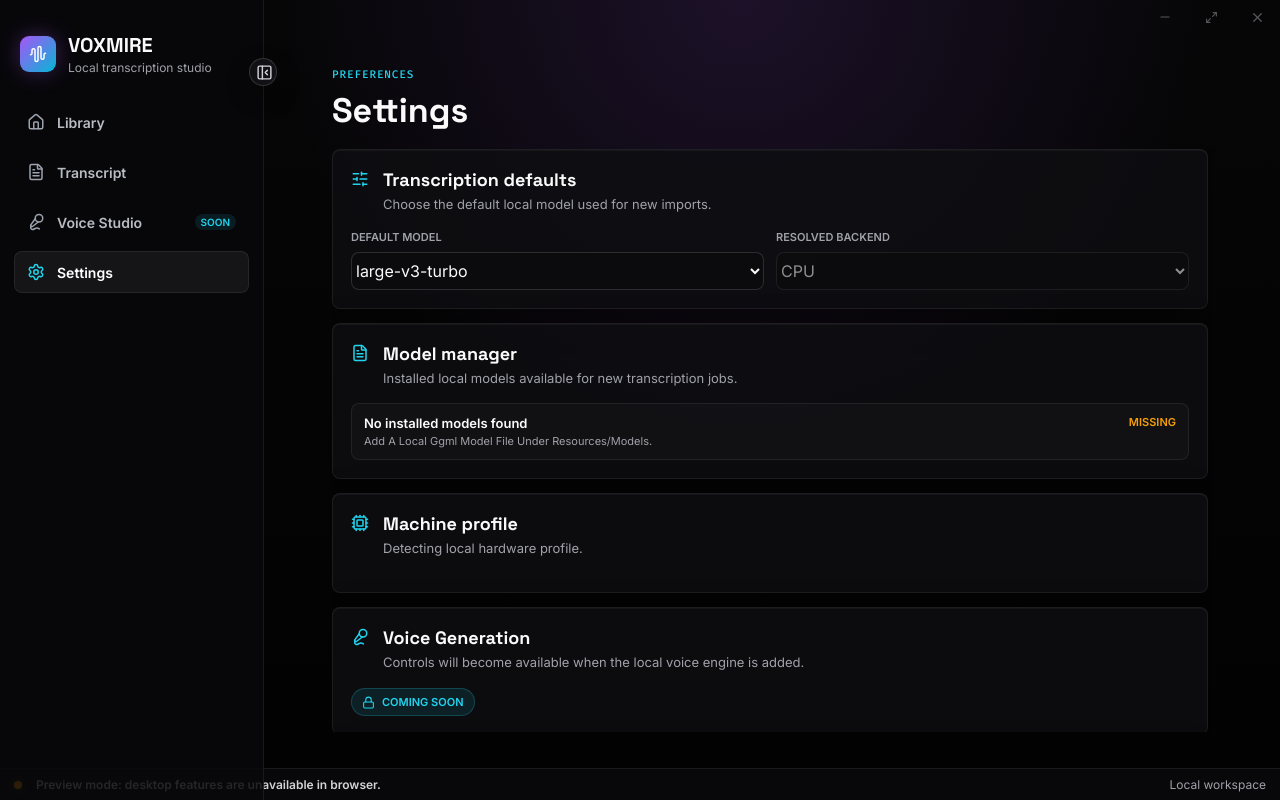
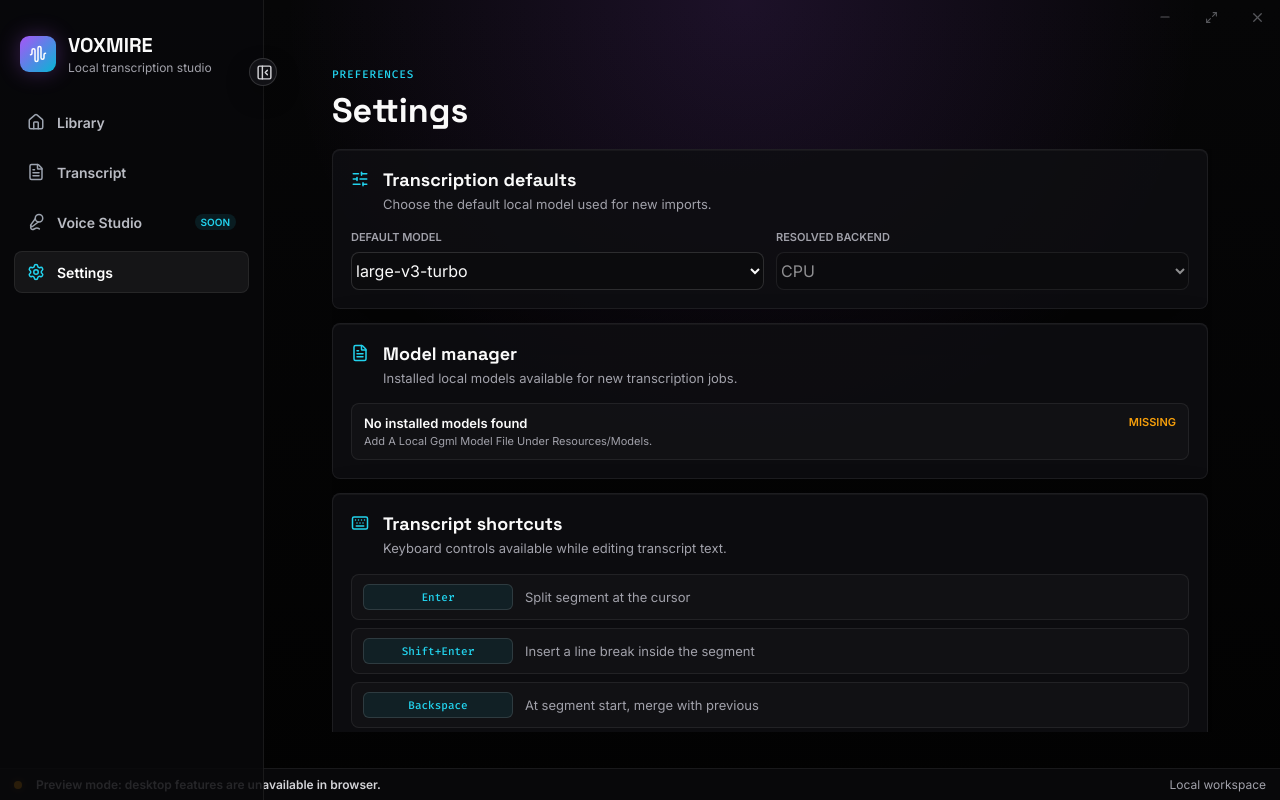
Before and after one commit to Avaxerrr/Voxmire, a React (Vite) app in the folder apps/desktop/src/renderer/: page / in a window 1280 px wide. Both pictures are taken after a click on the button "Settings". Built offline with nearby package versions, Linux system fonts and the light colour scheme.

Commit message:
Improve transcript find and shortcut UX

```diff
--- a/apps/desktop/src/renderer/src/App.tsx
+++ b/apps/desktop/src/renderer/src/App.tsx
@@ -15,6 +15,7 @@ import {
   FolderOpen,
   Home,
   Info,
+  Keyboard,
   Lock,
   Maximize2,
   MicVocal,
@@ -99,6 +100,16 @@ const minVideoPreviewWidth = 180;
 const maxTopVideoPreviewWidth = 420;
 const maxSideVideoPreviewWidth = 360;
 const sidePreviewBreakpoint = 1180;
+const transcriptShortcuts = [
+  { keys: 'Enter', action: 'Split segment at the cursor' },
+  { keys: 'Shift+Enter', action: 'Insert a line break inside the segment' },
+  { keys: 'Backspace', action: 'At segment start, merge with previous' },
+  { keys: 'Delete', action: 'At segment end, merge with next' },
+  { keys: 'Tab', action: 'Save and move to next segment' },
+  { keys: 'Shift+Tab', action: 'Save and move to previous segment' },
+  { keys: 'Esc', action: 'Cancel the active edit' },
+  { keys: 'Ctrl/Cmd+S', action: 'Save the active segment' }
+];
 
 const fallbackModels: ModelProfile[] = [
   {
@@ -935,6 +946,7 @@ function TranscriptView({
   const [findPanelOpen, setFindPanelOpen] = useState(false);
   const [findQuery, setFindQuery] = useState('');
   const [replaceQuery, setReplaceQuery] = useState('');
+  const [activeFindIndex, setActiveFindIndex] = useState(0);
   const [replacingText, setReplacingText] = useState(false);
   const [mediaUrl, setMediaUrl] = useState<string | null>(null);
   const [mediaError, setMediaError] = useState<string | null>(null);
@@ -970,6 +982,12 @@ function TranscriptView({
     return jobs.filter((entry) => entry.sourceFile.name.toLowerCase().includes(query));
   }, [jobs, switcherQuery]);
   const findMatchCount = useMemo(() => countTranscriptMatches(segments, findQuery), [findQuery, segments]);
+  const findMatchIndexes = useMemo(() => findTranscriptMatchIndexes(segments, findQuery), [findQuery, segments]);
+  const activeFindSegment = findMatchIndexes.length > 0 ? segments[findMatchIndexes[Math.min(activeFindIndex, findMatchIndexes.length - 1)] ?? -1] ?? null : null;
+
+  useEffect(() => {
+    setActiveFindIndex(0);
+  }, [findQuery]);
 
   useEffect(() => {
     if (!switcherOpen && !exportMenuOpen && !findPanelOpen) {
@@ -1101,6 +1119,22 @@ function TranscriptView({
     setPlaybackTime(nextTime);
     if (audio) {
       applyMediaSeek(audio, nextTime, false);
+    }
+  }
+
+  function jumpToFindMatch(direction: 'previous' | 'next'): void {
+    if (findMatchIndexes.length === 0) {
+      return;
+    }
+
+    const nextIndex =
+      direction === 'next'
+        ? (activeFindIndex + 1) % findMatchIndexes.length
+        : (activeFindIndex - 1 + findMatchIndexes.length) % findMatchIndexes.length;
+    const segment = segments[findMatchIndexes[nextIndex] ?? -1];
+    setActiveFindIndex(nextIndex);
+    if (segment) {
+      seekToSegment(segment);
     }
   }
 
@@ -1282,6 +1316,24 @@ function TranscriptView({
                 value={findQuery}
               />
             </label>
+            <div className="find-nav-controls" aria-label="Find result navigation">
+              <button
+                aria-label="Previous match"
+                disabled={findMatchIndexes.length === 0}
+                onClick={() => jumpToFindMatch('previous')}
+                type="button"
+              >
+                <SkipBack size={14} />
+              </button>
+              <button
+                aria-label="Next match"
+                disabled={findMatchIndexes.length === 0}
+                onClick={() => jumpToFindMatch('next')}
+                type="button"
+              >
+                <SkipForward size={14} />
+              </button>
+            </div>
             <input
               aria-label="Replace transcript text"
               className="replace-field"
@@ -1290,7 +1342,7 @@ function TranscriptView({
               type="text"
               value={replaceQuery}
             />
-            <span className="find-count">{findQuery.trim() ? `${findMatchCount} matches` : 'Find text'}</span>
+            <span className="find-count">{findQuery.trim() ? `${findMatchIndexes.length === 0 ? 0 : activeFindIndex + 1}/${findMatchCount}` : 'Find text'}</span>
             <button
               className="secondary-action"
               disabled={!findQuery.trim() || findMatchCount === 0 || replacingText}
@@ -1370,6 +1422,7 @@ function TranscriptView({
                         onSplitSegment={splitSegment}
                         onUpdateTiming={updateSegmentTiming}
                         onUpdateSegment={updateSegment}
+                        activeSearchSegmentId={activeFindSegment?.id ?? null}
                         searchQuery={findQuery}
                         segments={segments}
                       />
@@ -1385,6 +1438,7 @@ function TranscriptView({
                     onSplitSegment={splitSegment}
                     onUpdateTiming={updateSegmentTiming}
                     onUpdateSegment={updateSegment}
+                    activeSearchSegmentId={activeFindSegment?.id ?? null}
                     searchQuery={findQuery}
                     segments={segments}
                   />
@@ -1681,6 +1735,24 @@ function SettingsView({ appInfo, engines, machineProfile, models, resources, sel
 
         <section className="settings-panel panel-glow">
           <div className="settings-panel-heading">
+            <Keyboard size={18} />
+            <div>
+              <h3>Transcript shortcuts</h3>
+              <p>Keyboard controls available while editing transcript text.</p>
+            </div>
+          </div>
+          <div className="shortcut-grid">
+            {transcriptShortcuts.map((shortcut) => (
+              <div className="shortcut-row" key={shortcut.keys}>
+                <kbd>{shortcut.keys}</kbd>
+                <span>{shortcut.action}</span>
+              </div>
+            ))}
+          </div>
+        </section>
+
+        <section className="settings-panel panel-glow">
+          <div className="settings-panel-heading">
             <Cpu size={18} />
             <div>
               <h3>Machine profile</h3>
@@ -1978,6 +2050,7 @@ type VirtualizedSegmentListProps = {
   onSplitSegment: (segmentId: string, offset: number) => Promise<TranscriptSegment[] | null>;
   onUpdateTiming: (segmentId: string, startSeconds: number, endSeconds: number) => Promise<TranscriptSegmentListResult | null>;
   onUpdateSegment: (segmentId: string, text: string) => Promise<TranscriptSegment | null>;
+  activeSearchSegmentId: string | null;
   searchQuery: string;
   segments: TranscriptSegment[];
 };
@@ -1989,6 +2062,7 @@ function VirtualizedSegmentList({
   onSplitSegment,
   onUpdateTiming,
   onUpdateSegment,
+  activeSearchSegmentId,
   searchQuery,
   segments
 }: VirtualizedSegmentListProps): ReactElement {
@@ -2013,6 +2087,17 @@ function VirtualizedSegmentList({
     }
   }, [activeSegmentIndex, editingSegmentId]);
 
+  useEffect(() => {
+    if (!activeSearchSegmentId) {
+      return;
+    }
+
+    const index = segments.findIndex((segment) => segment.id === activeSearchSegmentId);
+    if (index >= 0) {
+      rowVirtualizer.scrollToIndex(index, { align: 'center' });
+    }
+  }, [activeSearchSegmentId, segments]);
+
   function startEditing(segment: TranscriptSegment): void {
     setSaveErrorSegmentId(null);
     setEditingSegmentId(segment.id);
@@ -2191,6 +2276,7 @@ function VirtualizedSegmentList({
           const savingTiming = segment.id === savingTimingSegmentId;
           const saveError = segment.id === saveErrorSegmentId;
           const searchMatch = searchQuery.trim() ? segment.text.toLowerCase().includes(searchQuery.trim().toLowerCase()) : false;
+          const activeSearchMatch = segment.id === activeSearchSegmentId;
 
           return (
             <div
@@ -2203,6 +2289,7 @@ function VirtualizedSegmentList({
               <EditableSegmentRow
                 active={active}
                 searchMatch={searchMatch}
+                activeSearchMatch={activeSearchMatch}
                 canMergeNext={virtualRow.index < segments.length - 1}
                 canMergePrevious={virtualRow.index > 0}
                 cursorOffset={cursorOffset}
@@ -2236,6 +2323,7 @@ function VirtualizedSegmentList({
 
 type EditableSegmentRowProps = {
   active: boolean;
+  activeSearchMatch: boolean;
   searchMatch: boolean;
   canMergeNext: boolean;
   canMergePrevious: boolean;
@@ -2263,6 +2351,7 @@ type EditableSegmentRowProps = {
 
 function EditableSegmentRow({
   active,
+  activeSearchMatch,
   searchMatch,
   canMergeNext,
   canMergePrevious,
@@ -2436,10 +2525,10 @@ function EditableSegmentRow({
   const canSplit = editing && activeText.trim().length > 1 && cursorOffset > 0 && cursorOffset < activeText.length;
 
   return (
-    <div className={`segment-row ${active ? 'active' : ''} ${editing ? 'editing' : ''} ${searchMatch ? 'search-match' : ''} ${segment.editedAt ? 'edited' : ''}`}>
+    <div className={`segment-row ${active ? 'active' : ''} ${editing ? 'editing' : ''} ${searchMatch ? 'search-match' : ''} ${activeSearchMatch ? 'search-current' : ''} ${segment.editedAt ? 'edited' : ''}`}>
       <div className="segment-gutter">
-        <button aria-label={`Seek to ${formatTime(segment.startSeconds)}`} className="segment-seek-target" onClick={onSeek} type="button">
-          <time>{formatTime(segment.startSeconds)}</time>
+        <button aria-label={`Seek to ${formatTime(segment.startSeconds)}`} className="segment-seek-target" onClick={onSeek} title="Seek to segment" type="button">
+          <Clock3 size={13} />
         </button>
         <div className="segment-time-editors" aria-label="Segment timestamps">
           <input
@@ -3501,6 +3590,20 @@ function countTranscriptMatches(segments: TranscriptSegment[], query: string): n
   return segments.reduce((count, segment) => count + (segment.text.toLowerCase().includes(normalizedQuery) ? 1 : 0), 0);
 }
 
+function findTranscriptMatchIndexes(segments: TranscriptSegment[], query: string): number[] {
+  const normalizedQuery = query.trim().toLowerCase();
+  if (!normalizedQuery) {
+    return [];
+  }
+
+  return segments.reduce<number[]>((indexes, segment, index) => {
+    if (segment.text.toLowerCase().includes(normalizedQuery)) {
+      indexes.push(index);
+    }
+    return indexes;
+  }, []);
+}
+
 function formatDuration(seconds: number | null): string {
   return seconds === null ? 'Duration unknown' : formatTime(seconds);
 }
--- a/apps/desktop/src/renderer/src/styles.css
+++ b/apps/desktop/src/renderer/src/styles.css
@@ -600,6 +600,28 @@ textarea,
   font-size: 12px;
   white-space: nowrap;
 }
+.find-nav-controls {
+  display: inline-flex;
+  align-items: center;
+  gap: 4px;
+}
+.find-nav-controls button {
+  display: inline-flex;
+  align-items: center;
+  justify-content: center;
+  width: 30px;
+  height: 30px;
+  border: 1px solid var(--line-strong);
+  border-radius: 7px;
+  color: var(--muted);
+  background: rgba(255, 255, 255, 0.045);
+}
+.find-nav-controls button:hover:not(:disabled),
+.find-nav-controls button:focus-visible {
+  color: var(--cyan);
+  border-color: rgba(34, 211, 238, 0.34);
+  background: rgba(34, 211, 238, 0.1);
+}
 
 .project-list { display: grid; align-content: start; flex: 1; gap: 8px; min-height: 0; overflow: auto; padding-right: 4px; }
 .project-row {
@@ -1023,6 +1045,10 @@ textarea,
 .segment-row.active,
 .segment-row:hover { border-left-color: var(--violet); background: linear-gradient(90deg, rgba(168, 85, 247, 0.09), transparent 72%); }
 .segment-row.search-match { border-left-color: var(--cyan); background: linear-gradient(90deg, rgba(34, 211, 238, 0.08), transparent 72%); }
+.segment-row.search-current {
+  border-left-color: var(--violet-strong);
+  background: linear-gradient(90deg, rgba(168, 85, 247, 0.18), rgba(34, 211, 238, 0.08) 70%, transparent);
+}
 .segment-row:focus-visible { outline: 2px solid rgba(34, 211, 238, 0.5); outline-offset: 2px; }
 .segment-row time { color: var(--faint); font-family: "Fira Code", Consolas, monospace; font-size: 11px; font-weight: 500; }
 .segment-gutter {
@@ -1032,16 +1058,23 @@ textarea,
 }
 .segment-seek-target {
   display: inline-flex;
-  align-items: flex-start;
-  width: 100%;
+  align-items: center;
+  justify-content: center;
+  width: 28px;
   min-width: 0;
-  min-height: 34px;
-  padding: 7px 0 0;
-  border: 0;
-  color: inherit;
-  background: transparent;
+  height: 28px;
+  padding: 0;
+  border: 1px solid rgba(255, 255, 255, 0.09);
+  border-radius: 6px;
+  color: var(--muted);
+  background: rgba(255, 255, 255, 0.045);
   cursor: pointer;
-  text-align: left;
+}
+.segment-seek-target:hover,
+.segment-seek-target:focus-visible {
+  color: var(--cyan);
+  border-color: rgba(34, 211, 238, 0.34);
+  background: rgba(34, 211, 238, 0.1);
 }
 .segment-time-editors {
   display: grid;
@@ -1256,6 +1289,38 @@ textarea,
 .settings-field-grid { display: grid; grid-template-columns: repeat(2, minmax(0, 1fr)); gap: 12px; }
 .settings-field-grid label { min-width: 0; }
 .settings-field-grid select { width: 100%; max-width: none; }
+.shortcut-grid {
+  display: grid;
+  gap: 8px;
+}
+.shortcut-row {
+  display: grid;
+  grid-template-columns: 150px minmax(0, 1fr);
+  align-items: center;
+  gap: 12px;
+  padding: 9px 11px;
+  border: 1px solid var(--line);
+  border-radius: 8px;
+  background: rgba(255, 255, 255, 0.025);
+}
+.shortcut-row kbd {
+  display: inline-flex;
+  align-items: center;
+  justify-content: center;
+  min-height: 26px;
+  padding: 0 8px;
+  border: 1px solid rgba(255, 255, 255, 0.12);
+  border-radius: 6px;
+  color: var(--cyan);
+  background: rgba(34, 211, 238, 0.08);
+  font-family: "Fira Code", Consolas, monospace;
+  font-size: 11px;
+  font-weight: 800;
+}
+.shortcut-row span {
+  color: var(--muted);
+  font-size: 13px;
+}
 .modal-field-grid { margin-bottom: 16px; }
 .machine-profile-grid { display: grid; gap: 12px; }
 .machine-recommendation { display: grid; gap: 4px; padding: 13px; border: 1px solid rgba(34, 211, 238, 0.22); border-radius: 8px; background: rgba(34, 211, 238, 0.07); }
```
